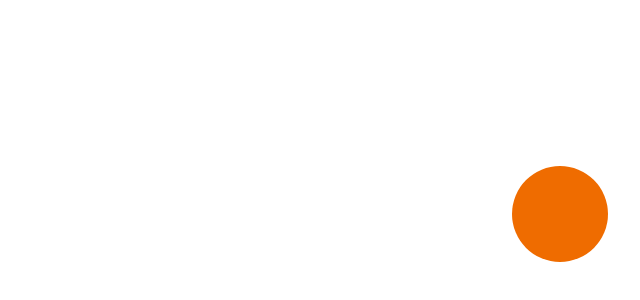
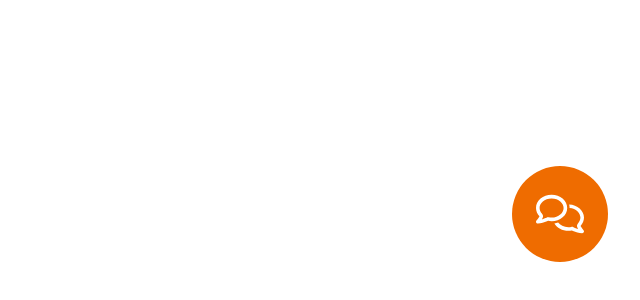
Before and after one commit to lucasgabrielrs/FrontZapin, a React (Vite) app: page / in a window 1280 px wide. Shown: the part 506-806 px from the top of the page, without its empty margins (640-1280 px from the left). Built offline with nearby package versions, Linux system fonts and the light colour scheme.

Commit message:
Update ZapinMain.jsx

```diff
--- a/src/components/zapin/ZapinMain.jsx
+++ b/src/components/zapin/ZapinMain.jsx
@@ -1,4 +1,5 @@
 import React, { useState, useEffect, useRef } from "react";
+import { FaRegComments } from "react-icons/fa6";
 import { Chat } from "../chat/Chat";
 import { Footer } from "../footer/Footer";
 import { Header } from "../header/Header";
@@ -36,13 +37,14 @@
     <>
       {!isOpen && (
         <div
-          className="w-24 h-24 bg-primaryOrange fixed right-8 bottom-8 rounded-full hover:w-56 duration-150 flex items-center justify-center"
-          onClick={toggleChat}
-        >
-          <h1 className="opacity-0 duration-75 flex text-white justify-center text-center items-center w-full h-full font-bold text-xl hover:opacity-100">
-            Alguma dúvida?
-          </h1>
-        </div>
+        className="w-24 h-24 bg-primaryOrange fixed right-8 bottom-8 rounded-full hover:w-56 duration-150 flex items-center justify-center cursor-pointer"
+        onClick={toggleChat}
+      >
+        <FaRegComments className="text-white w-12 h-12 absolute transition-opacity duration-150 hover:opacity-0"/>
+        <h1 className="opacity-0 absolute transition-opacity duration-150 flex text-white justify-center text-center items-center w-full h-full font-bold text-xl hover:opacity-100">
+          Alguma dúvida?
+        </h1>
+      </div>
       )}
 
       {isOpen && (
```
